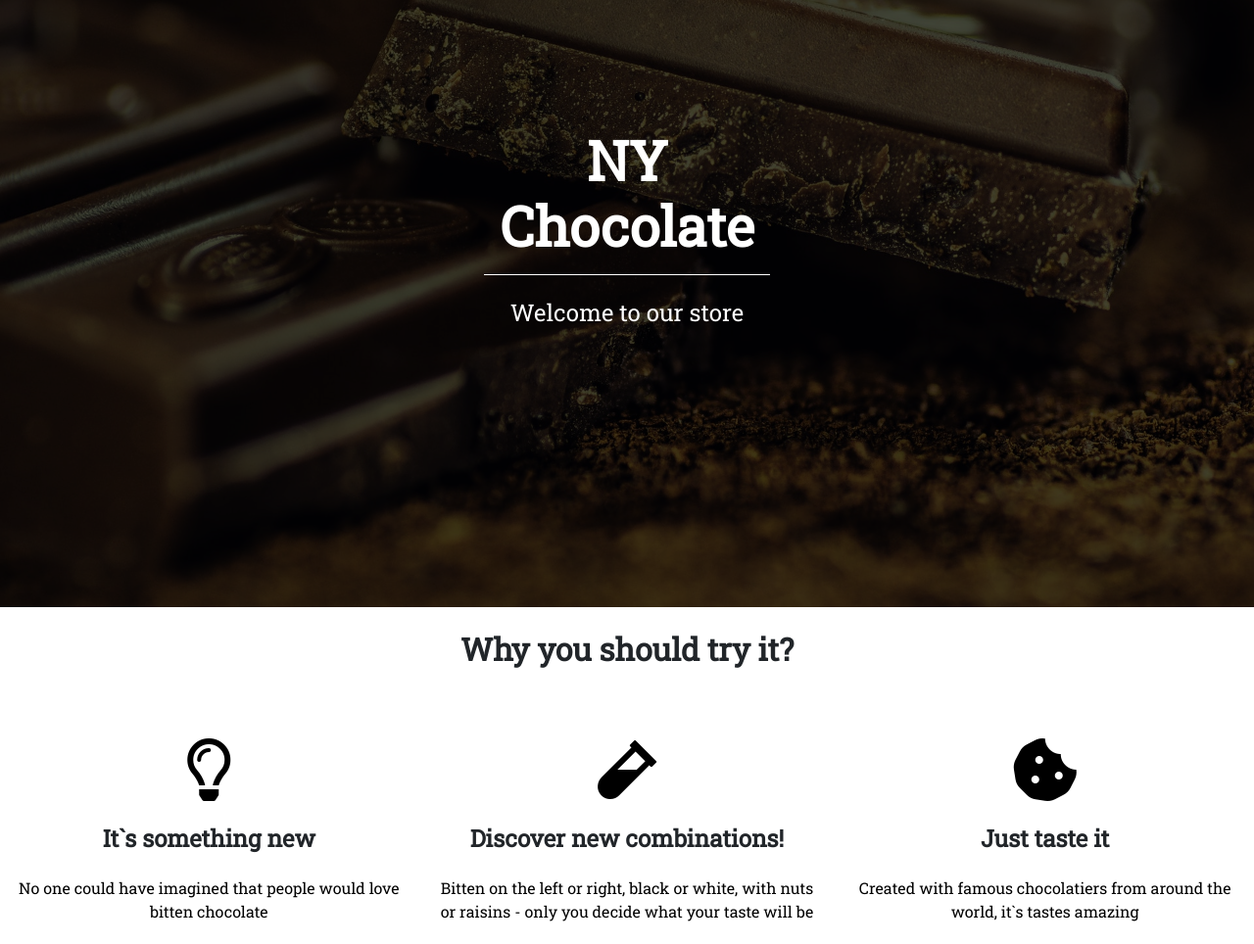
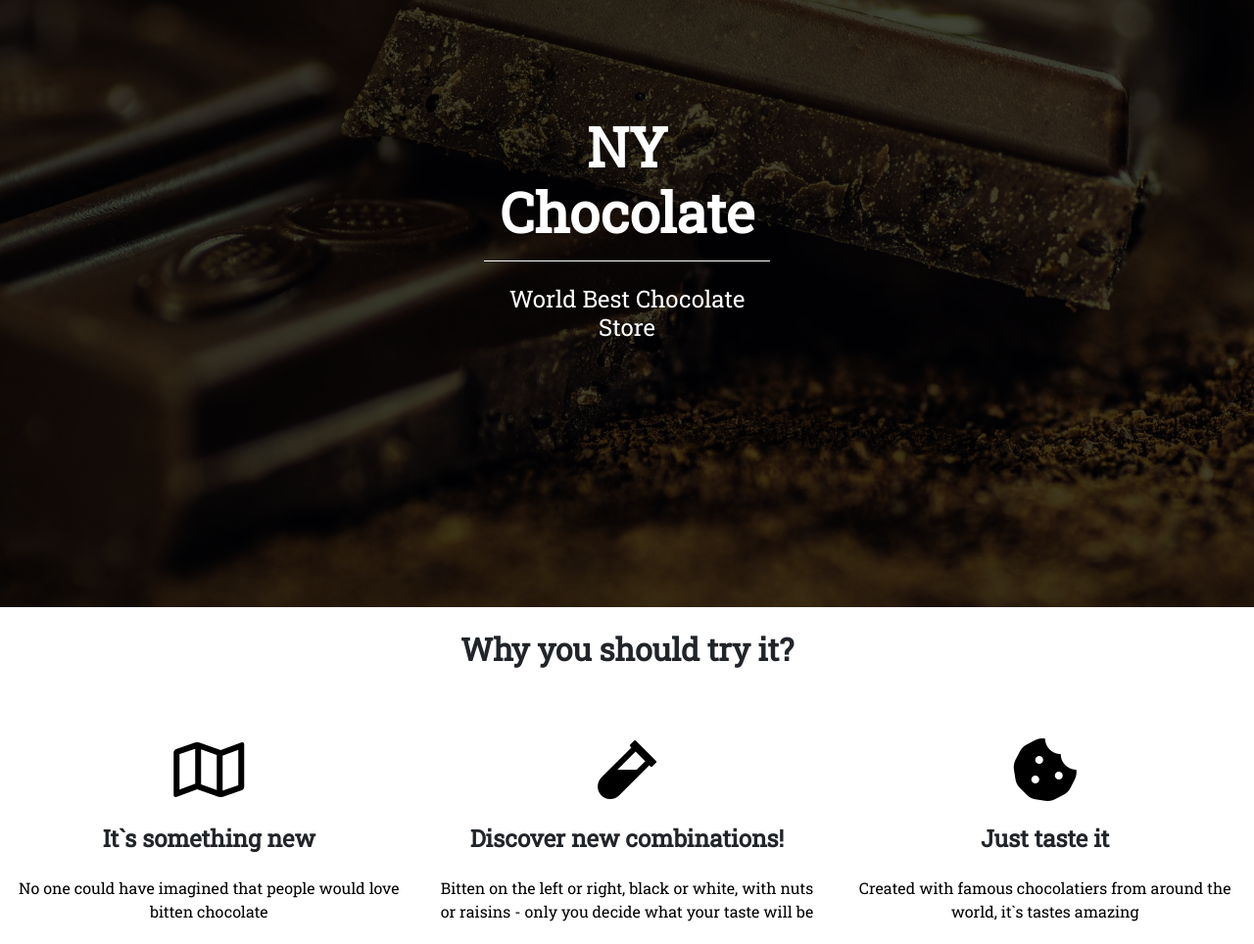
Before and after one commit to Shockwawe10/lab1, a plain HTML site: page index.html in a window 1280 px wide. Shown: the part 180-1144 px from the top of the page at 98% size. Drawn offline with Linux system fonts and the light colour scheme; some packages are replaced by stand-ins of ours; a script that the page names is missing.

Commit message:
"Change icon"

```diff
--- a/index.html
+++ b/index.html
@@ -75,7 +75,7 @@
     NY Chocolate
 </h2>
 <hr class="hr-light">
-<h4 class="white-text my-4"> Welcome to our store</h4>
+<h4 class="white-text my-4"> World Best Chocolate Store</h4>
 
 </div>
                </div>
@@ -94,7 +94,7 @@ Why you should try it?</h2>
            </div>
 <div class="row">
     <div class="col-md-4 md-5">
-        <i class="far fa-lightbulb fa-4x black-text "></i>
+        <i class="far fa-map fa-4x black-text "></i>
         <h4 class="my-4 font-weight-bold">It`s something new</h4>
         <p class="black-text">No one could have imagined that people would love bitten chocolate</p>
     </div>
```
